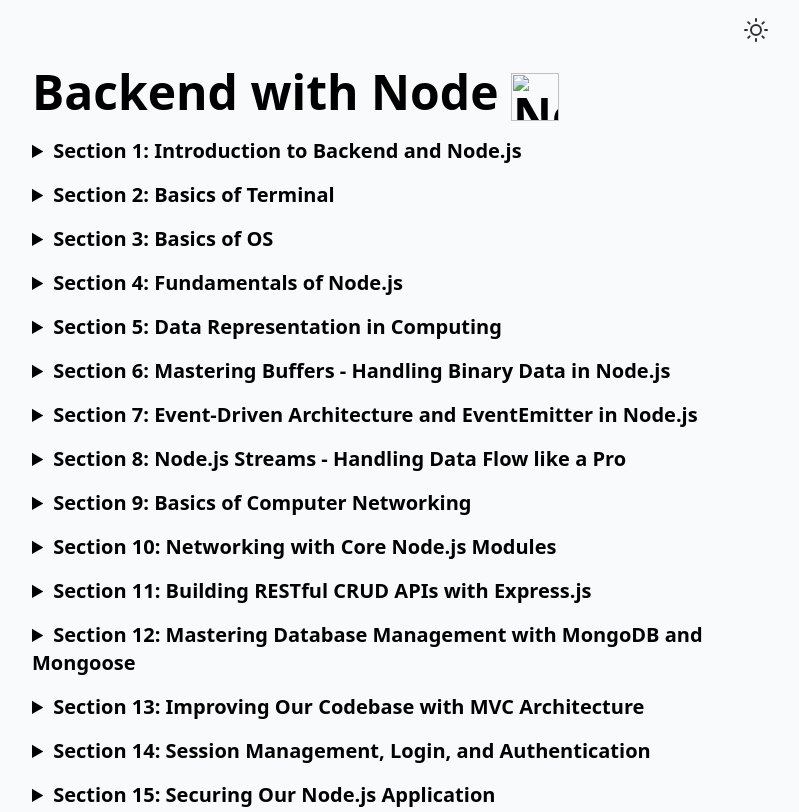
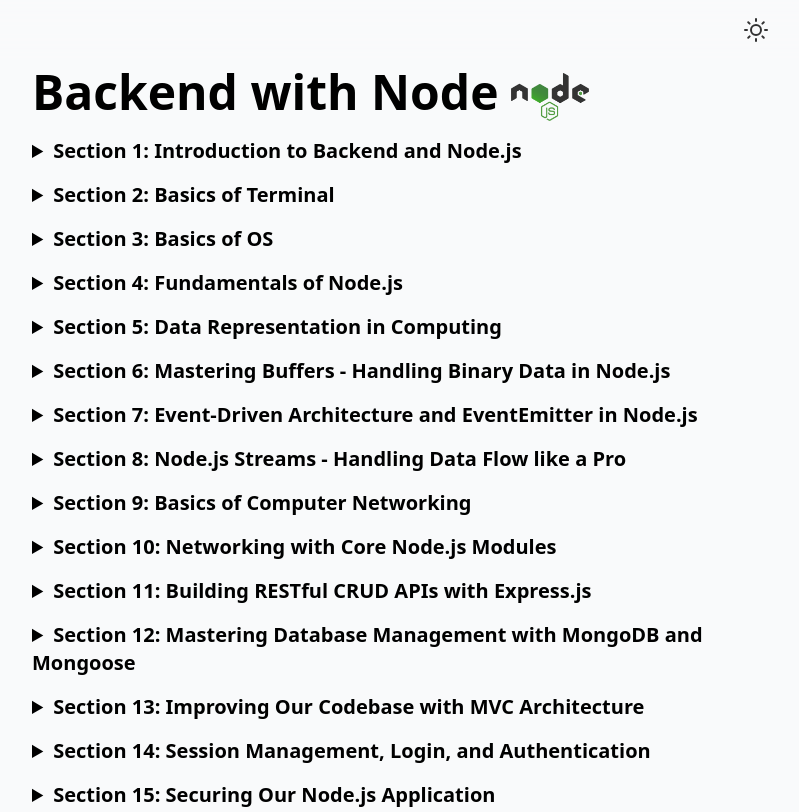
Before and after one commit to azizul-haque-codehub/battle-with-nodeJS, a plain HTML site: page 01-node-curriculum/index.html in a window 1280 px wide. Shown: the top 812 px of the page, without its empty margins (240-1039 px from the left). Drawn offline with nearby package versions, Linux system fonts and the light colour scheme.

Commit message:
Node Curriculum

```diff
--- a/01-node-curriculum/index.html
+++ b/01-node-curriculum/index.html
@@ -316,7 +316,7 @@
 					>
 						Backend with Node
 						<img
-							src="/assets/icons/node-icon-green.svg"
+							src="./image.png"
 							alt="Node.js Logo"
 							class="h-12 inline"
 					/></a>
```
Also changed, not shown: 01-node-curriculum/image.png (added).
